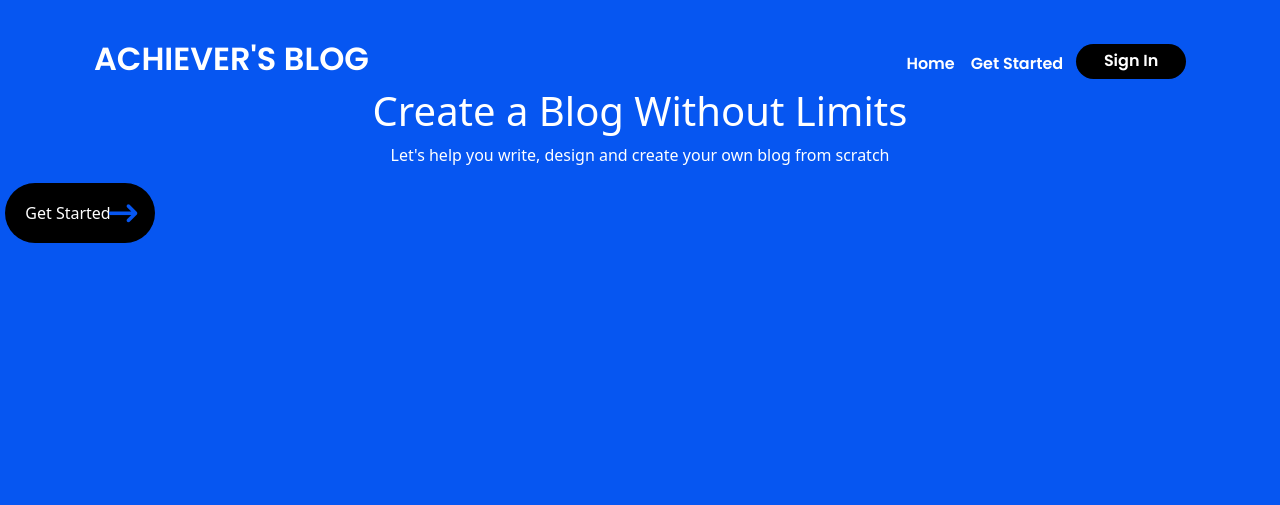
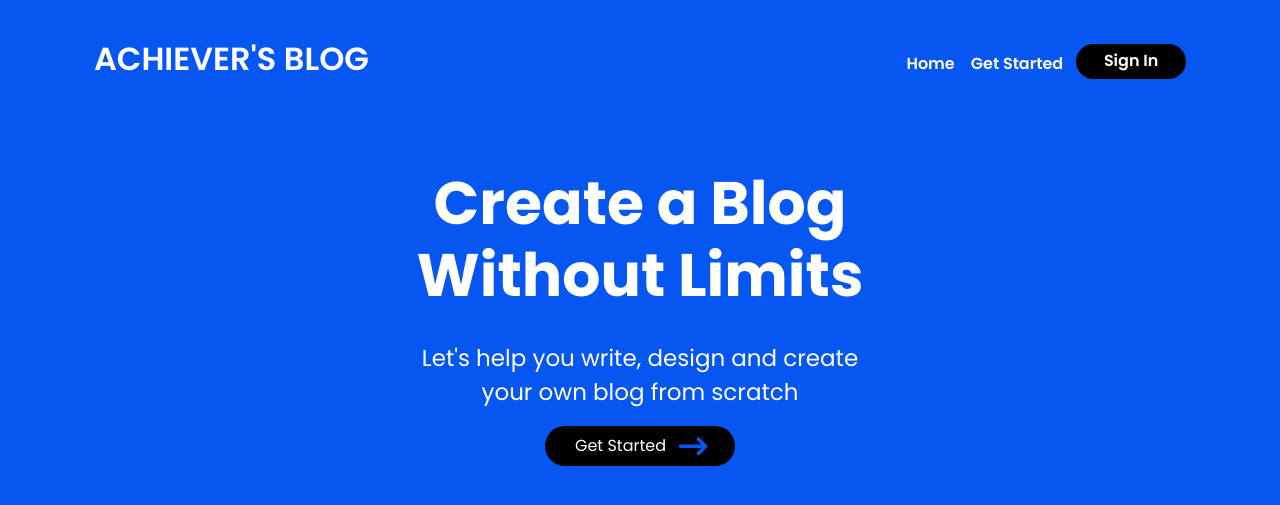
Before and after one commit to meseletoluwani/acheivers-blog, a Flask app: page /getstarted in a window 1280 px wide. Shown: the top 505 px of the page. Run offline with Flask 3, Linux system fonts and the light colour scheme; some libraries are stand-ins or nearby versions.

Commit message:
getstarted v1

```diff
--- a/website/static/styles/getstarted.css
+++ b/website/static/styles/getstarted.css
@@ -12,28 +12,47 @@ body{
 
 #container{
     color: #fff;
+    font-family: 'Poppins', sans-serif;
 }
 
 .getstarted .button{
     display: flex;
-    align-self: center;
     justify-content: center;
     align-items: center;
     background-color: black;
     color: #ffff;
     border-radius: 50px;
-    height: 60px;
-    width: 150px;
+    height: 40px;
+    width: 190px;
     border: 0;
 }
 
 .getstarted{
+    margin-top: 40px;
     text-align: center;
+    padding: 40px 32% 20px;
+}
+
+.getstarted h1{
+    font-size: 60px;
+    font-weight: 700;
+    margin-bottom: 30px;
+}
+
+.getstarted p{
+    font-size: 23px;
+    font-weight: 400;
+}
+
+.center{
+    display: flex;
+    justify-content: center;
 }
 
 .button i{
-color: #0656F1;
-font-size: 24px;
+    color: #0656F1;
+    font-size: 24px;
+    margin-left: 15px;
 }
 
 .button .link{
--- a/website/templates/base.html
+++ b/website/templates/base.html
@@ -9,7 +9,10 @@
     <meta name="viewport" content="width=device-width, initial-scale=1.0">
     <link rel="preconnect" href="https://fonts.googleapis.com">
     <link rel="preconnect" href="https://fonts.gstatic.com" crossorigin>
-
+    <link href="https://fonts.googleapis.com/css2?family=Poppins:wght@700&display=swap" rel="stylesheet">
+    <link href="https://fonts.googleapis.com/css2?family=Poppins:wght@500&display=swap" rel="stylesheet">
+    <link href="https://fonts.googleapis.com/css2?family=Poppins:wght@600&display=swap" rel="stylesheet">
+    <link href="https://fonts.googleapis.com/css2?family=Poppins:wght@400&display=swap" rel="stylesheet">
     {% block head %}
     {% endblock %}
   </head>
--- a/website/templates/getstarted.html
+++ b/website/templates/getstarted.html
@@ -2,11 +2,6 @@
 {% block head %}
     <link rel= "stylesheet" type= "text/css" href= "{{ url_for('static',filename='styles/getstarted.css') }}">
     <title>Get Started</title>
-    <script src="https://kit.fontawesome.com/23315ae06f.js" crossorigin="anonymous"></script>
-    <link href="https://fonts.googleapis.com/css2?family=Poppins:wght@700&display=swap" rel="stylesheet">
-    <link href="https://fonts.googleapis.com/css2?family=Poppins:wght@500&display=swap" rel="stylesheet">
-    <link href="https://fonts.googleapis.com/css2?family=Poppins:wght@600&display=swap" rel="stylesheet">
-
 {% endblock %}
 
 {% block nav1 %}
@@ -20,12 +15,15 @@
 {% endblock %}
 
 {% block content %}
+
 <div class="getstarted">
     <h1>Create a Blog Without Limits</h1>
     <p>Let's help you write, design and create your own blog from scratch</p>
-    <div class="button">
-        <a href="/signup" class="link">Get Started</a>
-        <i class="fa-solid fa-arrow-right-long fa-beat"></i>
+    <div class="center">
+        <div class="button">
+            <a href="/signup" class="link">Get Started</a>
+            <i class="fa-solid fa-arrow-right-long fa-beat"></i>
+        </div>
     </div>
 
 </div>
--- a/website/templates/signin.html
+++ b/website/templates/signin.html
@@ -2,10 +2,6 @@
 {% block head %}
     <link rel= "stylesheet" type= "text/css" href= "{{ url_for('static',filename='styles/auth.css') }}">
     <title>Sign In</title>
-    <link href="https://fonts.googleapis.com/css2?family=Poppins:wght@700&display=swap" rel="stylesheet">
-    <link href="https://fonts.googleapis.com/css2?family=Poppins:wght@500&display=swap" rel="stylesheet">
-    <link href="https://fonts.googleapis.com/css2?family=Poppins:wght@600&display=swap" rel="stylesheet">
-
 {% endblock %}
 
 {% block nav1 %}
```
